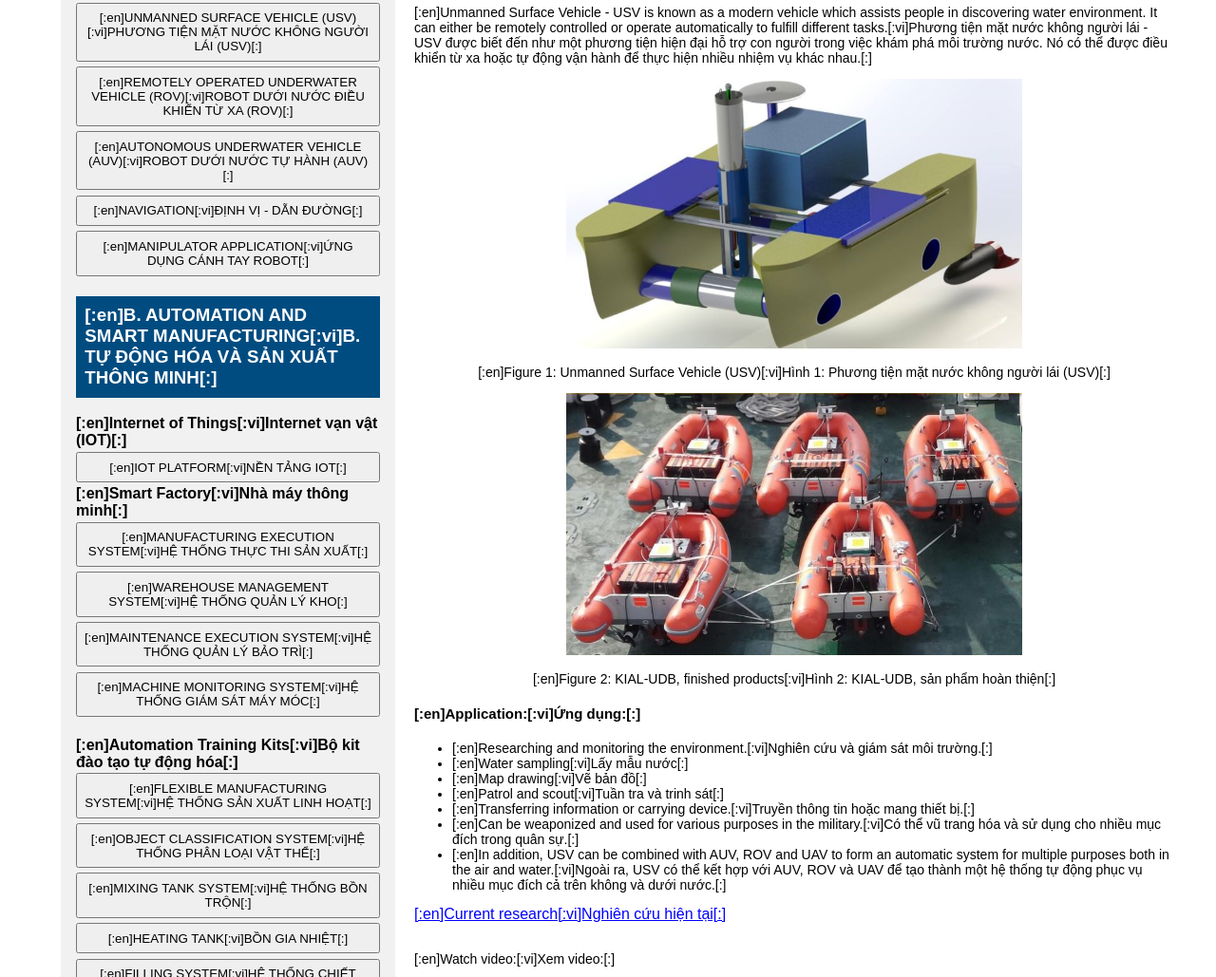
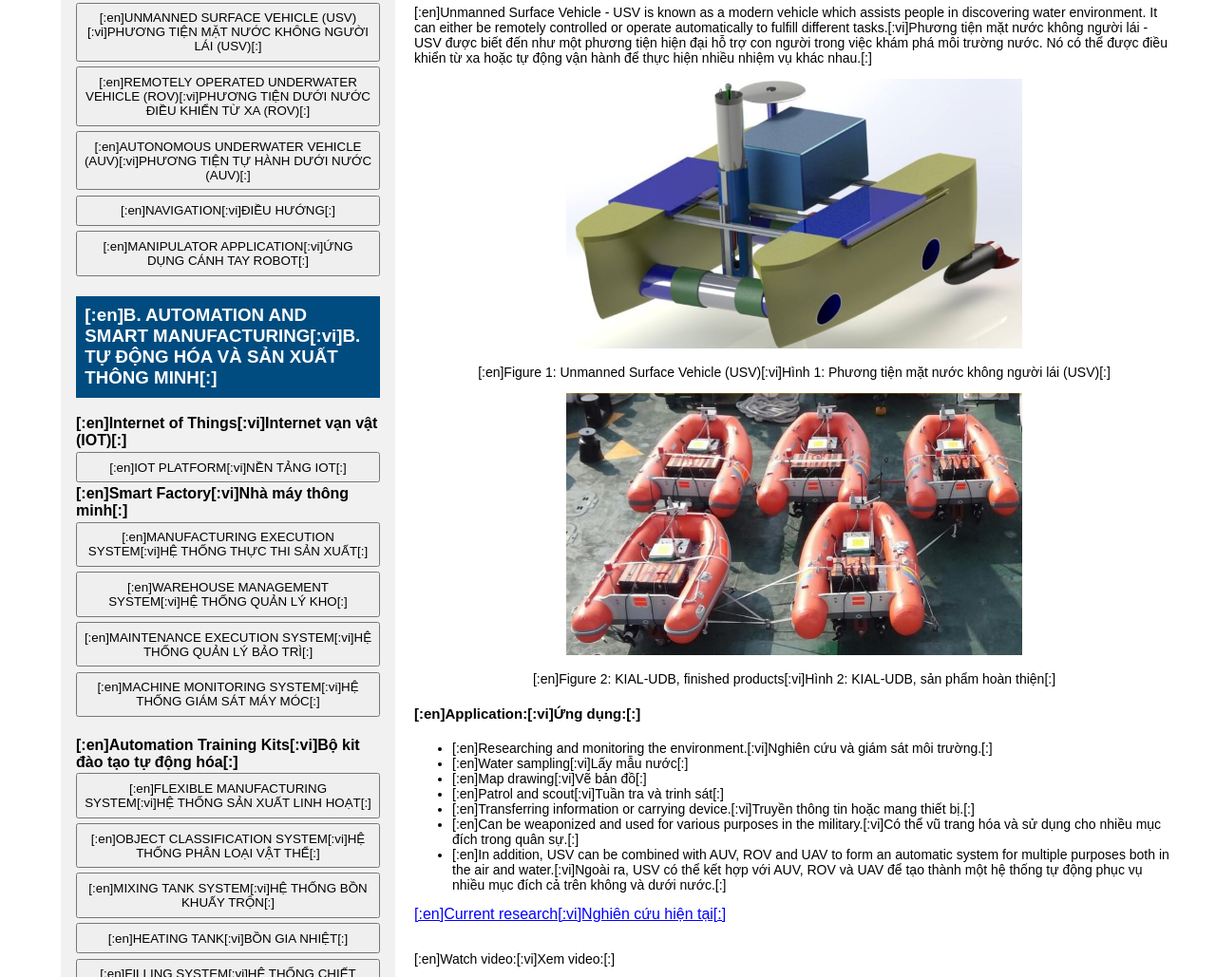
Before and after one commit to KietSteven/Viamlab_research_web, a plain HTML site: page viamlab_code.html in a window 1280 px wide. Shown: the part 137-1166 px from the top of the page at 95% size. Drawn offline with Linux system fonts and the light colour scheme.

Commit message:
chinh ta

```diff
--- a/viamlab_code.html
+++ b/viamlab_code.html
@@ -270,9 +270,9 @@
 <h3>A. ROBOTICS</h3>
 
 <button id="m1" class="menu-button">[:en]UNMANNED SURFACE VEHICLE (USV)[:vi]PHƯƠNG TIỆN MẶT NƯỚC KHÔNG NGƯỜI LÁI (USV)[:]</button>
-<button id="m2" class="menu-button">[:en]REMOTELY OPERATED UNDERWATER VEHICLE (ROV)[:vi]ROBOT DƯỚI NƯỚC ĐIỀU KHIỂN TỪ XA (ROV)[:]</button>
-<button id="m3" class="menu-button">[:en]AUTONOMOUS UNDERWATER VEHICLE (AUV)[:vi]ROBOT DƯỚI NƯỚC TỰ HÀNH (AUV)[:]</button>
-<button id="m4" class="menu-button">[:en]NAVIGATION[:vi]ĐỊNH VỊ - DẪN ĐƯỜNG[:]</button>
+<button id="m2" class="menu-button">[:en]REMOTELY OPERATED UNDERWATER VEHICLE (ROV)[:vi]PHƯƠNG TIỆN DƯỚI NƯỚC ĐIỀU KHIỂN TỪ XA (ROV)[:]</button>
+<button id="m3" class="menu-button">[:en]AUTONOMOUS UNDERWATER VEHICLE (AUV)[:vi]PHƯƠNG TIỆN TỰ HÀNH DƯỚI NƯỚC (AUV)[:]</button>
+<button id="m4" class="menu-button">[:en]NAVIGATION[:vi]ĐIỀU HƯỚNG[:]</button>
 <button id="m5" class="menu-button">[:en]MANIPULATOR APPLICATION[:vi]ỨNG DỤNG CÁNH TAY ROBOT[:]</button>
 
 <h3>[:en]B. AUTOMATION AND SMART MANUFACTURING[:vi]B. TỰ ĐỘNG HÓA VÀ SẢN XUẤT THÔNG MINH[:]</h3>
@@ -289,7 +289,7 @@
 <div class="section-title">[:en]Automation Training Kits[:vi]Bộ kit đào tạo tự động hóa[:]</div>
 <button id="m6" class="menu-button">[:en]FLEXIBLE MANUFACTURING SYSTEM[:vi]HỆ THỐNG SẢN XUẤT LINH HOẠT[:]</button>
 <button id="m7" class="menu-button">[:en]OBJECT CLASSIFICATION SYSTEM[:vi]HỆ THỐNG PHÂN LOẠI VẬT THỂ[:]</button>
-<button id="m8" class="menu-button">[:en]MIXING TANK SYSTEM[:vi]HỆ THỐNG BỒN TRỘN[:]</button>
+<button id="m8" class="menu-button">[:en]MIXING TANK SYSTEM[:vi]HỆ THỐNG BỒN KHUẤY TRỘN[:]</button>
 <button id="m9" class="menu-button">[:en]HEATING TANK[:vi]BỒN GIA NHIỆT[:]</button>
 <button id="m10" class="menu-button">[:en]FILLING SYSTEM[:vi]HỆ THỐNG CHIẾT RÓT[:]</button>
 <button id="m11" class="menu-button">[:en]CLASSIFICATION AND STORING SYSTEM[:vi]HỆ THỐNG PHÂN LOẠI VÀ LƯU TRỮ[:]</button>
```
